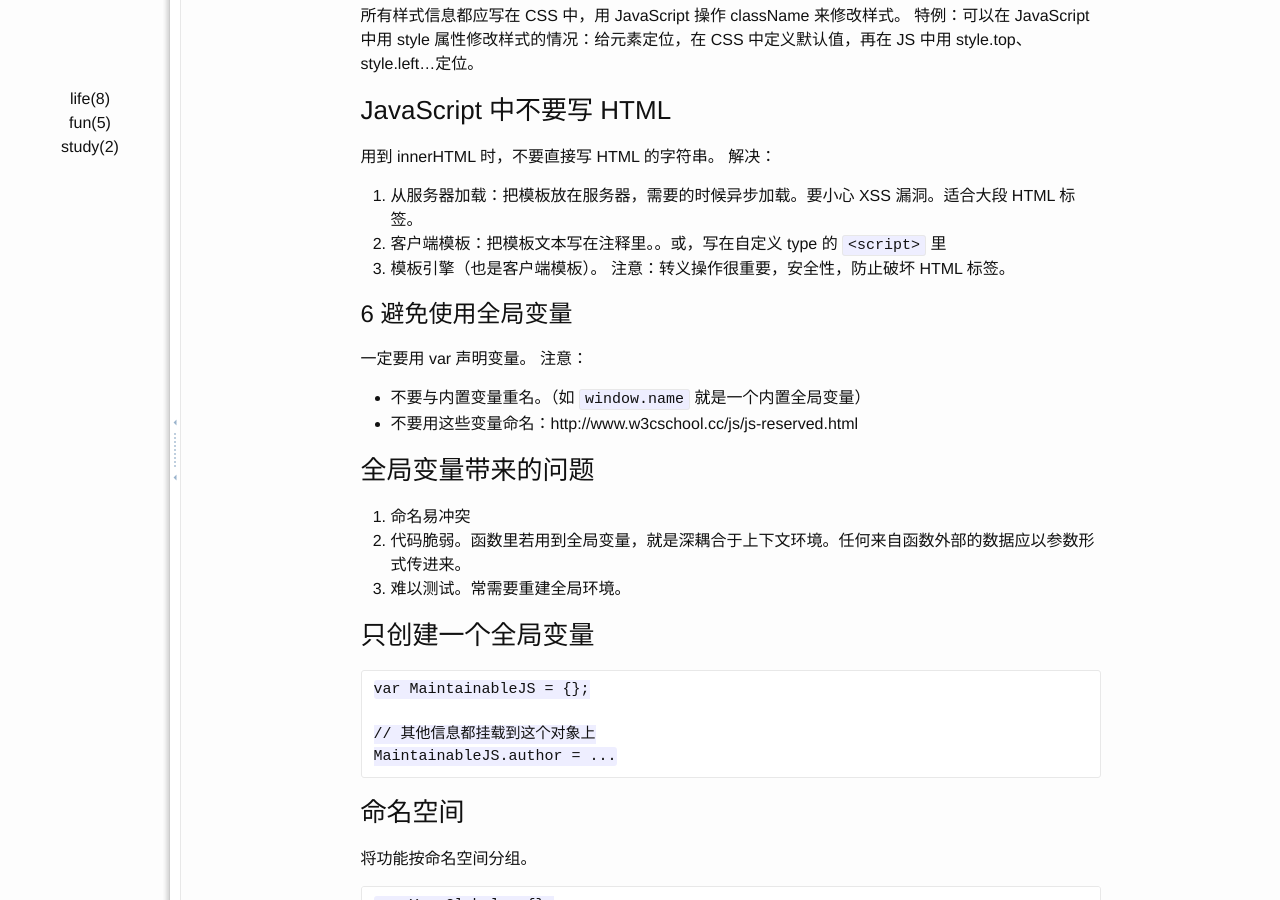
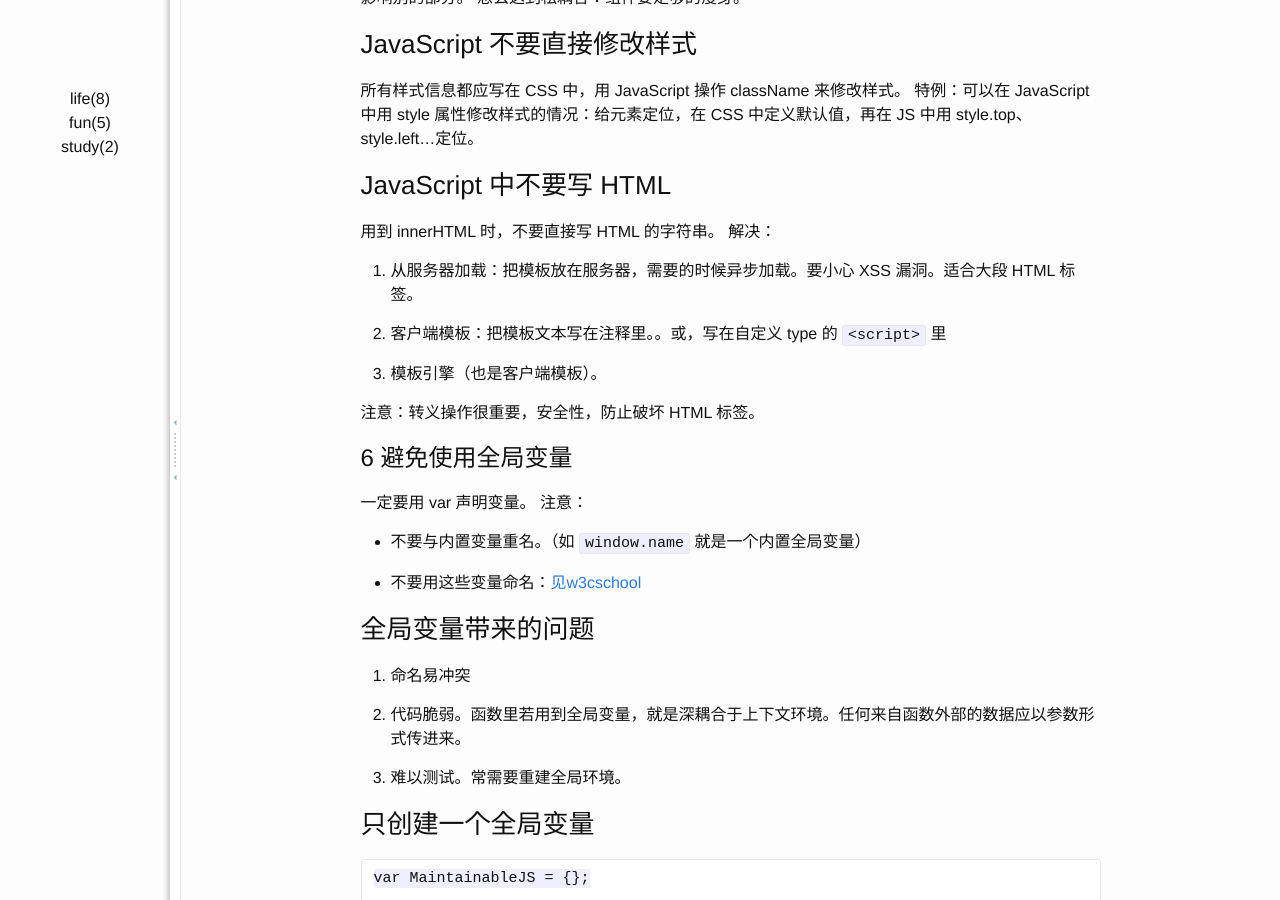
Before and after one commit to Kreja/kreja.github.io, a Jekyll site: the page built from _posts/study/2015-06-19-maintainable-javascript-notes.md, in a window 1280 px wide and 900 px high, scrolled down 4990 px. Built offline with Jekyll 4.4.1, drawn with Linux system fonts in a browser that asks for light colours; some of the changed text lies outside the part shown.

Commit message:
modify markdown style

````diff
--- a/_posts/study/2015-06-19-maintainable-javascript-notes.md
+++ b/_posts/study/2015-06-19-maintainable-javascript-notes.md
@@ -11,24 +11,28 @@ description: 读书笔记。《编写可维护的 JavaScript》，Nicholas C.Zak
 # 1. 基本的格式化
 
 
-#
 一致的缩进。
 建议不要省略分号。
 
 ### 换行
 一行代码不要太长。
 代码太长要换行：应该在运算符之后换行，如逗号之后。第二行应该加两个缩进。
+
+
 ```
 if(example && example && example && example && ... &&
         example){
     doSth();
 }
 ```
+
 给变量赋值时换行：第二行应与赋值运算符对齐。
+
 ```
 var a = example + example + ... + example + example + example + example +
         example;
 ```
+
 
 ### 添加空行
 语义不相关的代码之间。
@@ -42,6 +46,7 @@ var a = example + example + ... + example + example + example + example +
 常量：大写字母，下划线。MAX_COUNT
 尽可能短，尽量表现出数据类型。
 构造函数：名词。大驼峰，GreatPerson。
+
 ```
 function Person(name){
     this.name = name;
@@ -56,6 +61,7 @@ var me = new Person("Jack"); //一看大驼峰就知道前面要有 new
 
 ### 字符串
 换行：用`\`不好，应该用`+`连接。
+
 ```
 var res = 'This is a \
 example.'; //不好
@@ -71,18 +77,24 @@ var res = 'This is a ' +
 ### null
 可以把 null 当做**对象占位符**。
 应该使用 null 的情景：
+
 * 初始化一个变量，该变量以后要赋值为对象。
+
 ```
 var example = null; //example 以后要赋值为对象
 ```
+
 * 和一个**已初始化**的变量（无所谓是不是对象）比较。
+
 ```
 var example = obj;
 if(example !== null){
 }
 ```
+
 * 函数的参数期望是对象，null 作为参数传入。
 * 函数的返回值期望是对象，null 作为返回值传出。
+
 ```
 if(...){
     return obj;
@@ -92,8 +104,11 @@ if(...){
 ```
 
 不应该用 null：
+
 * 不要用 null 检测是否传入了某参数(没传入参数就相当于未初始化的参数，相当于检测未初始化的参数)
+
 * 不要用 null 检测一个**没初始化的变量**
+
 ```
 var example;
 if(example!=null){ //用 null 检测未初始化的变量，不好
@@ -106,12 +121,14 @@ if(example!=null){ //用 null 检测未初始化的变量，不好
 
 ### 对象直接量，数组直接量
 创建对象直接写对象直接量。不用 new 一个实例再添加属性。数组也是，直接方括号写内容。
+
 ```
 var book = {
     title: 'red and black'
 };
 var colors = ['red','blue'];
 ```
+
 # 2. 注释
 
 注释前加空行。
@@ -120,6 +137,7 @@ var colors = ['red','blue'];
 
 ### 文档注释
 应注释：方法、参数、返回值；构造函数的自定义类型，参数；对象，这个对象包含文档注释的方法。
+
 ```
 /**
 @method merge
@@ -129,6 +147,7 @@ var colors = ['red','blue'];
 ```
 
 # 3. 语句和表达式
+
 ### 花括号
 块语句要用花括号。
 左花括号 { 放一行末尾，不要放换行开始。
@@ -137,6 +156,7 @@ var colors = ['red','blue'];
 作用：遍历对象属性。不仅遍历对象的实例属性，还遍历从原型继承来的属性。
 不要用来遍历数组。
 最好用 hasOwnProperty() 过滤出实例属性。除非想查找原型链，应该注释。
+
 ```
 for（var prop in obj）{
     if(obj.hasOwnProperty(prop)){
@@ -146,6 +166,7 @@ for（var prop in obj）{
 ```
 
 # 4. 变量、函数、运算符
+
 ### 变量
 建议在最开始定义变量。
 建议合并 var 语句。
@@ -155,6 +176,7 @@ for（var prop in obj）{
 不要在语句块内声明函数。
 
 ### 匿名函数
+
 ```
 // 不好，容易误以为是把函数赋值给变量
 var value = function(){
@@ -170,12 +192,14 @@ var value = (function(){
 ### 严格模式
 不建议在全局作用域使用 `"use strict"`。(以免合并文件时，不适用严格模式的也要以严格模式解析)
 建议：
+
 ```
 function do(){
     "use strict";
     ...
 }
 ```
+
 ```
 (function(){
     "use strict";
@@ -200,6 +224,7 @@ setTimeout(),setInterval()不要传字符串，要传函数。
 有 3 种原始包装类型：String、Number、Boolean.
 每种类型都代表了全局作用域中的一个构造函数，并分别表示各自对应的原始值的对象。
 作用：让原始值有对象般的行为。
+
 ```
 /*
 * 虽然 name 是字符串，是原始类型，不是对象，但仍然可以使用 toUpperCase() 之类的方法。
@@ -215,6 +240,7 @@ console.log(name.age); //undefined，创建新实例所以是 undefined
 
 
 # 5 UI 层的松耦合
+
 ### 松耦合
 松耦合：要修改一个组件时，不需要修改其他组件。
 目标：不可能达到无耦合，只求一个组件不会经常影响别的部分。
@@ -227,9 +253,13 @@ console.log(name.age); //undefined，创建新实例所以是 undefined
 ### JavaScript 中不要写 HTML
 用到 innerHTML 时，不要直接写 HTML 的字符串。
 解决：
+
 1. 从服务器加载：把模板放在服务器，需要的时候异步加载。要小心 XSS 漏洞。适合大段 HTML 标签。
+
 2. 客户端模板：把模板文本写在注释里。。或，写在自定义 type 的 `<script>` 里
+
 3. 模板引擎（也是客户端模板）。
+
 注意：转义操作很重要，安全性，防止破坏 HTML 标签。
 
 
@@ -237,15 +267,22 @@ console.log(name.age); //undefined，创建新实例所以是 undefined
 
 一定要用 var 声明变量。
 注意：
+
 * 不要与内置变量重名。（如 `window.name` 就是一个内置全局变量）
-* 不要用这些变量命名：http://www.w3cschool.cc/js/js-reserved.html
+
+* 不要用这些变量命名：[见w3cschool](http://www.w3cschool.cc/js/js-reserved.html)
 
 ### 全局变量带来的问题
+
 1. 命名易冲突
+
 2. 代码脆弱。函数里若用到全局变量，就是深耦合于上下文环境。任何来自函数外部的数据应以参数形式传进来。
+
 3. 难以测试。常需要重建全局环境。
 
+
 ### 只创建一个全局变量
+
 ```
 var MaintainableJS = {};
 
@@ -253,13 +290,17 @@ var MaintainableJS = {};
 MaintainableJS.author = ...
 ```
 
+
 ### 命名空间
 将功能按命名空间分组。
+
 ```
 var YourGlobal = {};
 YourGlobal.DOM.xx = ... // 与 DOM  操作相关的方法挂载在 YourGlobal.DOM 下 // 当然，要先保证 YourGlobal.DOM 是已存在的
 ```
+
 保证命名空间已存在的方法：
+
 ```
 var YourGlobal = {
     namespace: function(ns){
@@ -282,7 +323,9 @@ var YourGlobal = {
 YourGlobal.namespace("Book.RedAndBlack"); //若还没有命名空间 Book.RedAndBlack，就会创建一个，所以再不用担心该命名空间不存在了
 ```
 
+
 ### 模块
+
 * YUI模块模式
 
 ```
@@ -326,6 +369,7 @@ define("module-name", ["dependency1", "dependency2"], function(dependency1, depe
 ### 应用逻辑、事件处理不要写一起
 因为应用逻辑可能会在多处用到，多个事件可能触发同一个应用逻辑。
 不好，事件处理、应用逻辑混在了一起：
+
 ```
 function handleClick(e){
     var popup = document.getElementById("popup");
@@ -336,7 +380,9 @@ function handleClick(e){
 
 addListener(ele, "click", handleClick);
 ```
+
 好一点，但是 event 对象被无节制分发：
+
 ```
 var App = {
     handleClick: function(e){
@@ -362,6 +408,7 @@ addListener(ele, "click", function(e){
 最佳：事件处理程序用 event 对象处理事件，然后拿到所有需要的数据传给应用逻辑。
 处理事件时，事件处理程序应是唯一接触 event 对象的函数，事件处理程序在进入应用逻辑前应对 event 对象执行操作（阻止默认事件、阻止事件冒泡...）
 好：
+
 ```
 var App = {
 
@@ -405,6 +452,7 @@ p92??
 ### 检测函数
 函数是引用类型，但不用 instanceof 测类型，∵ `meFunc instanceof Function` 不能跨帧使用，因为每个帧都有自己的 Function 构造函数，所以 A 帧的函数到 B 帧再用 instaceof Function 就是 false 了。
 **应该用 typeof 测函数类型。**∵ typeof myFunc 结果是 "function"，可以跨帧使用，除了以下**特例**：IE8及更早浏览器中，`typeof document.getElementId` 结果是 "object"，用 typeof 检测 DOM 节点的函数都是 "object"，此时可以改用：
+
 ```
 if("querySelector" in document){ // 在 IE8 及更早的浏览器中检测 DOM 方法是否存在
     img = document.querySelector("img");
@@ -414,40 +462,51 @@ if("querySelector" in document){ // 在 IE8 及更早的浏览器中检测 DOM
 ### 检测数组
 instanceof Array 不一定正确，因为每个帧都有自己的 Array 构造函数，所以 A 帧的数组到 B 帧再用 instaceof Array 就是 false 了。
 检测数组的方法：
+
 * 鸭式辨型法
+
 ```
 function isArray(value){
     return typeof value.sort === "function"; // 因为数组是唯一包含 sort() 方法的对象
 }
 ```
+
 * (识别内置对象，不要用于自定义对象)
+
 ```
 function isArray(value){
     return Object.prototype.toString.call(value) == "[object Array]";
 }
 ```
+
 * Array.isArray()
 
 ### 检测属性
 **检测属性是否存在应该用 in。**应该判断是否存在，而不是判断属性的值。
 检测属性是否在对象中：
+
 ```
 var obj = {
     count: 0
 }
 ```
+
 不好：
+
 ```
 if(obj["count"]){
     // 0，不会执行这里的代码，是错的。属性值为假值时，就会出错。
 }
 ```
+
 好：
+
 ```
 if("count" in obj){
     // 会执行这里的代码
 }
 ```
+
 **检测属性是否存在于实例对象中，用 hasOwnProperty()**，实例中有这个属性才会返回 true，只有原型有这个属性就返回 false。继承自 Object 的对象都有这个方法（除了 IE8 里的 document 对象）。
 
 
@@ -477,28 +536,17 @@ if("count" in obj){
 
 
 ```
-
 pagesize = 10; // 设置
 
-
 function validate(ele, value){
-
     if(! value){
-
         addClass(ele, "invalid"); // 重复的值，要修改的话，要修改多处
-
         alert("Invalid value!"); // 需要展现给用户的字符串
-
         location.href = "error/invalid.html"; // URL
-
     }else{
-
         removeClass(ele, "invalid");
-
     }
-
 }
-
 ```
 
 
@@ -508,39 +556,22 @@ function validate(ele, value){
 把数据从 js 中拿掉，写到 config 中， config 还可以写成单独的文件。
 
 ```
-
 var config = {
-
     MSG_INVALID_VALUE: "Invalid value",
-
     URL_INVALID: "error/invalid.html",
-
     CSS_INVALID: "invalid",
-
     PAGESIZE: 10
-
 };
 
-
-
 function validate(ele, value){
-
     if(! value){
-
         addClass(ele, config.CSS_INVALID); // 重复的值，要修改的话，要修改多处
-
         alert(config.MSG_INVALID_VALUE); // 需要展现给用户的字符串
-
         location.href = config.URL_INVALID; // URL
-
     }else{
-
         removeClass(ele, config.CSS_INVALID);
-
     }
-
 }
-
 ```
 
 ### 保存配置数据
@@ -552,11 +583,8 @@ function validate(ele, value){
 1. 建议：用 Java 属性文件存放配置数据：
 
 ```
-
 # 面向用户的消息
-
 MSG_INVALID_VALUE = Invalid value
-
 ```
 
 2. 再把这个文件转成 js 可用的文件，有三种格式可选：
@@ -582,13 +610,17 @@ MSG_INVALID_VALUE = Invalid value
 ### 在 js 中抛出错误
 
 用 `throw`，将任何类型的数据作为错误抛出，常用 `Error` 对象。
+
 ```
 throw new Error("error!"); // 错误信息作为参数，抛出后将显示在控制台
 ```
+
 不好：
+
 ```
 throw "error!";
 ```
+
 如果不用 `try-catch` 语句捕获，抛出任何值都会引发错误。
 
 
@@ -605,11 +637,7 @@ function getDivs(ele){
 }
 ```
 
-
-
 改成：
-
-
 
 ```
 function getDivs(ele){
@@ -646,6 +674,7 @@ function addClass(ele, className){
 知道函数会在哪些地方调用，不太需要错误检查；不确定函数会在哪被调用，很可能需要错误检查。
 工具函数，类库 往往需要错误检查，因为它通用，在很多地方被调用。
 何时抛出错误的经验法则：
+
 * 一旦修复一个很难调试的错误，尝试增加自定义错误，再次发生就容易解决了
 * 正在编写代码时，我希望一些事不会发生，如果发生就悲剧了，那么对这些事抛出错误
 
@@ -670,7 +699,6 @@ function addClass(ele, className){
 
 
 | 错误类型 | 什么时候抛出 |
-
 | ------------- |-------------|
 | Error | 所有错误的基本类型，不会抛出该类错误 |
 | EvalError | eval() 执行错误时 |
@@ -738,6 +766,7 @@ try{
 
 
 对于已存在的非自己拥有的对象：
+
 * 不覆盖方法
 * 不新增方法
 * 不删除方法（不再使用某方法，应标为废弃，而不是删除）
@@ -745,6 +774,7 @@ try{
 
 
 那怎么修改非自己拥有的对象？**解决方法：继承。**但也有问题：
+
 * 不能从 DOM、BOM 对象继承
 * 继承自 Array 不能正常工作
 
@@ -757,6 +787,7 @@ try{
 
 
 #### 1 基于对象的继承，也叫原型继承
+
 ```
 var person = {
     name: "jack",
@@ -775,6 +806,7 @@ myPerson.sayName(); // "rose", 重新定义，自动切断对 person.sayName 的
 
 
 Object.create() 可指定第二个参数，将属性、方法添加到新对象中：
+
 ```
 var myPerson = Object.create(person,{
     name: {
@@ -788,6 +820,7 @@ myPerson.sayName(); // "Amy", person 不受影响
 
 #### 2 基于类型的继承
 通过构造函数
+
 ```
 function MyError(msg){
     this.msg = msg;
@@ -799,6 +832,7 @@ MyError.prototype = new Error(); // 每个 MyError 实例都继承 Error 的属
 
 有构造函数的情况下，基于类型的继承是最合适的。
 基于类型的继承一般要两步：原型继承；构造器继承。（原型继承方法，构造器继承属性，方法就是所有实例共用的，属性是每个实例自己的）
+
 ```
 function Person(name){
     this.name = name;
@@ -815,6 +849,7 @@ Author.prototype = new Person();
 
 继承无法满足要求时，应创建一个门面。
 无法继承 DOM 对象，要给 DOM 对象新增方法，就要创建一个门面：
+
 ```
 // 创建门面
 function DOMWrapper(ele){
@@ -840,6 +875,7 @@ wrapper.addClass("active");
 #### 1 防止扩展，`Object.preventExtension()`，`Object.isExtensible()`
 
 禁止给对象添加属性、方法，但可以修改、删除已存在的属性、方法
+
 ```
 var person = {
     name: "Jack"
@@ -853,6 +889,7 @@ person.age = 25; // 不会成功
 #### 2 密封，`Object.seal()`，`Object.isSealed()`
 
 不仅防止扩展，还禁止删除已存在的属性、方法，但可以修改
+
 ```
 Object.seal(person);
 console.log(Object.isExtensible(person)); // false
@@ -864,6 +901,7 @@ delete person.name; // 不会成功
 #### 3 冻结，`Object.freeze()`，`Object.isFrozen()`
 
 所有字段均只读，不能扩展、不能删除、不能修改
+
 ```
 Object. freeze(person);
 console.log(Object.isExtensible(person)); // false
@@ -904,12 +942,14 @@ if(isIe8OrEarlier){ // 检测低版本的，而不是检测高版本的浏览器
 
 ### 特性检测
 步骤：
+
 1. 探测标准的方法
 2. 探测不同浏览器的特定方法
 3. 当被探测的方法均不存在时，提供一个合乎逻辑的备用方法
 
 
 官方的标准方法还没推出，但一些浏览器会加前缀先推出这些方法
+
 ```
 function setAnimation(callback){
     if(window.requestAnimationFrame){ // 标准
@@ -933,14 +973,13 @@ function setAnimation(callback){
 
 ### 避免特性推断
 不要通过判断一个特性是否存在，来判断另一个特性是否存在
+
 ```
-
 if(document.getElementsByTagName){
 
     document.getElementById(..) // 认为 document.getElementsByTagName 存在，那么 getElmentById 也存在，不对
 
 }
-
 ```
 
 
@@ -954,15 +993,10 @@ if(document.getElementsByTagName){
 不好：
 
 ```
-
 if(document.all){
-
     // 认为是 IE 浏览器，就开始使用 IE 特有的一些方法
-
     // 但是 document.all 的存在并不能说明这是 IE 浏览器
-
 }
-
 ```
 
 
@@ -974,16 +1008,13 @@ if(document.all){
 
 
 # 13 文件和目录结构
+
 ### 最佳实践
 
 * 一个文件只包含一个对象 &emsp; 减少多人开发的冲突
-
 * 相关文件用目录分组 &emsp; 相关联的对象放在一个目录下
-
 * 保持第三方代码独立 &emsp; 最好直接从 CDN 加载第三方代码
-
 * 确定创建位置 &emsp; 编译后的一个目录，源码一个目录，不要混在一起
-
 * 保持测试代码的完整性
 
 
@@ -997,51 +1028,29 @@ if(document.all){
 流行的做法：有三个目录：
 
 * build 构建后的文件
-
 * src 源文件
-
 * test 测试
-
-
 
 例：
 
-
-
 ```
-
 - csslint
-
  + .git
-
  + .build // 不提交，因为编译就可以生成
-
  + demos
-
  + lib
-
  + npm
-
  + release // 包含最新的稳定发行版本
-
  + src
-
  + tests
-
 ```
-
-
 
 YUI3 src 下每个子目录代表一个模块，每个模块有 4 个子目录：
 
 * docs 文档
-
 * js 源文件
-
 * meta 模块元信息
-
 * tests 测试代码
-
 
 # 14 js 构建工具 Ant
 介绍 Ant， 略
@@ -1077,6 +1086,7 @@ YUI3 src 下每个子目录代表一个模块，每个模块有 4 个子目录
 # 17 文件精简和压缩
 构建——》验证——》合并——》加工——》精简——》压缩
 精简与压缩的区别:
+
 * 精简是去空格、去注释
 * 压缩是用特定压缩方法
 * 压缩后的文件不可读，浏览器在响应头信息中接收到 Content-Encoding: gzip 后会自动解压文件
@@ -1084,23 +1094,27 @@ YUI3 src 下每个子目录代表一个模块，每个模块有 4 个子目录
 ### 文件精简
 有中文的 js 文件，仅压缩是不够的，还要 Unicode 转码，保证不会 bug
 压缩工具：
+
 * YUI Compressor
 * Closure Complier
 * UglifyJS
 
 ### 压缩
 压缩类型：
+
 * gzip
 * deflate
 
 #### 运行时压缩
 浏览器与服务端关于压缩的交涉过程：
+
 1. 浏览器支持 HTTP 压缩，请求时会发送一个 HTTP 头指明压缩类型，如 Accept-Encoding: gzip, deflate
 2. 服务端发发现头信息后就知道浏览器可以解压什么类型，服务端发送响应时也会指明压缩类型，如: Content-Encoding: gzip
 3. 浏览器就知道要用 gzip 解压了。
 
 Apache2、Nginx 都是默认压缩，所以我们不用对 js 文件做压缩。
 注意：
+
 * 有些老的浏览器不会解压。。就要留个神了。
 * 一定要给服务器做配置发送头信息告知浏览器压缩类型啊
 
@@ -1110,10 +1124,12 @@ Apache2、Nginx 都是默认压缩，所以我们不用对 js 文件做压缩。
 
 # 18 文档化
 文档生成工具，自动从代码生成文档。
+
 * JSDoc Toolkit
 * YUI Doc
 
 # 19 自动化测试
+
 * YUI Test Selenium 引擎
 浏览器测试
 Selenium：能启动浏览器并执行命令的服务器，用于测试。
@@ -1131,9 +1147,11 @@ Selenium：能启动浏览器并执行命令的服务器，用于测试。
 把之前的步骤组装成一个完整的解决方案。
 
 常见构建类型：
+
 * 开发
 构建过程不应超过 15 秒。
 开发版本一般只做两件事：验证代码，连接文件。
+
 * 集成 ？？
 按固定的时间表自动构建的版本。
 集成版本负责寻找整个系统中的问题，构建时间稍长，必须尽可能的详尽。
````
